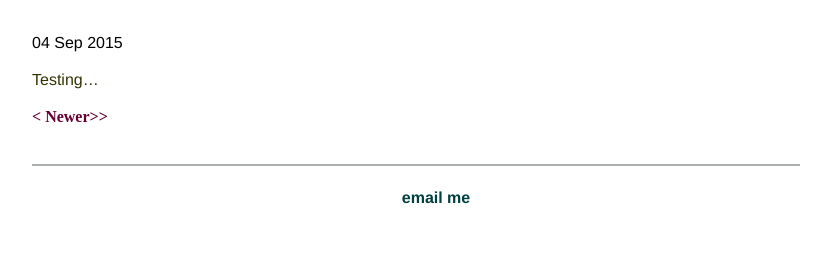
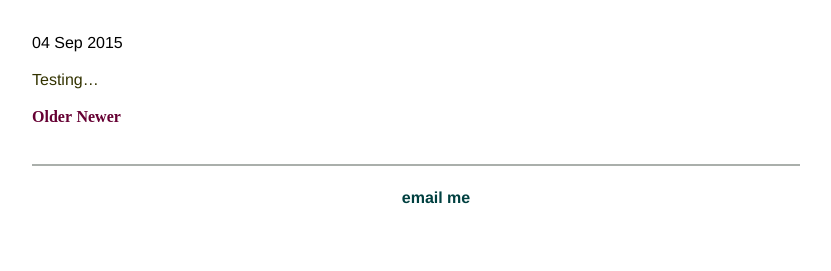
Before and after one commit to dostap/dostap, a Jekyll site: the page built from index.html, in a window 1280 px wide. Shown: the part 840-1111 px from the top of the page, without its empty margins (224-1055 px from the left). Built offline with Jekyll 4.4.1, drawn with Linux system fonts in a browser that asks for light colours; some web fonts are replaced; the list of posts is cut into pages by our own code.

Commit message:
Update index.html

```diff
--- a/index.html
+++ b/index.html
@@ -23,7 +23,7 @@ title: darya blogs
   {% if paginator.next_page %}
     <a class="pagination-item older" href="/page{{paginator.next_page}}/">Older</a>
   {% else %}
-    <span class="pagination-item"><<Older</span>
+    <span class="pagination-item">Older</span>
   {% endif %}
   {% if paginator.previous_page %}
     {% if paginator.page == 2 %}
@@ -32,6 +32,6 @@ title: darya blogs
       <a class="pagination-item newer" href="/page{{paginator.previous_page}}/">Newer</a>
     {% endif %}
   {% else %}
-    <span class="pagination-item">Newer>></span>
+    <span class="pagination-item">Newer</span>
   {% endif %}
 </div>
```
